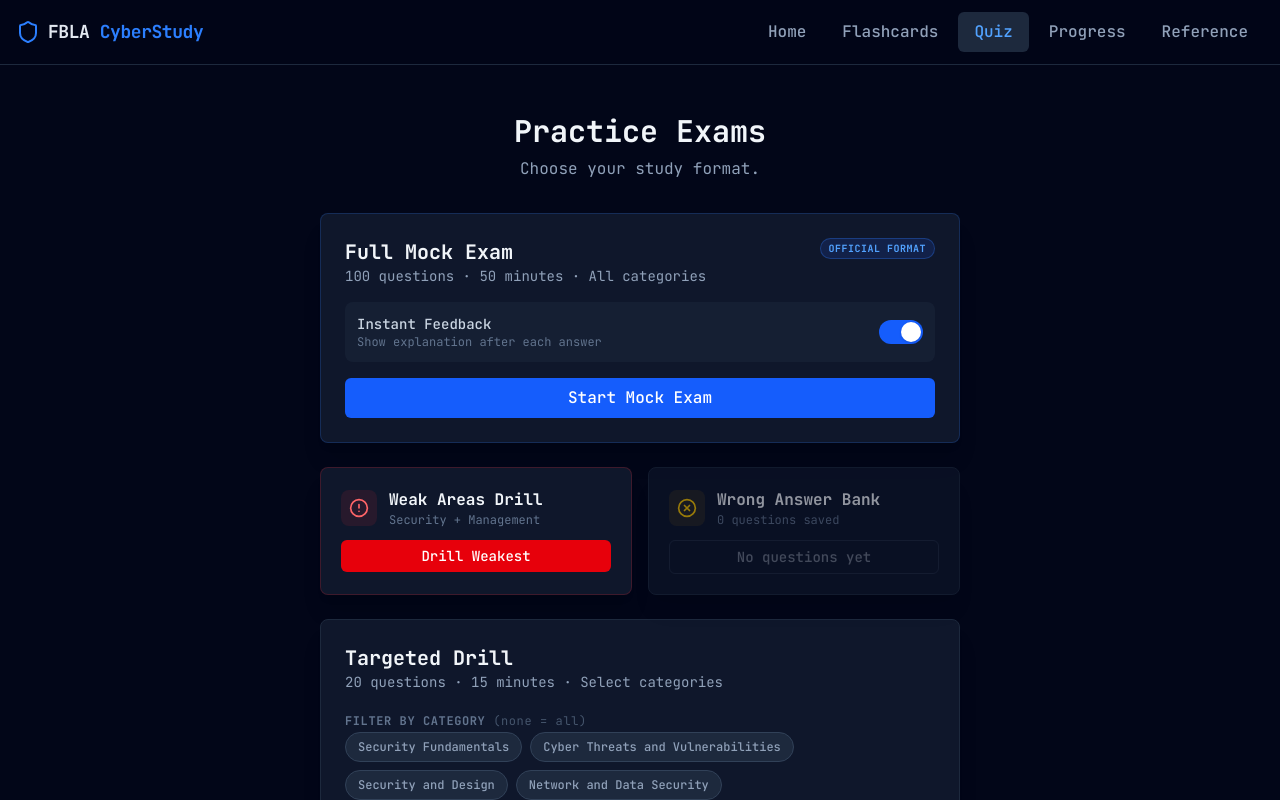
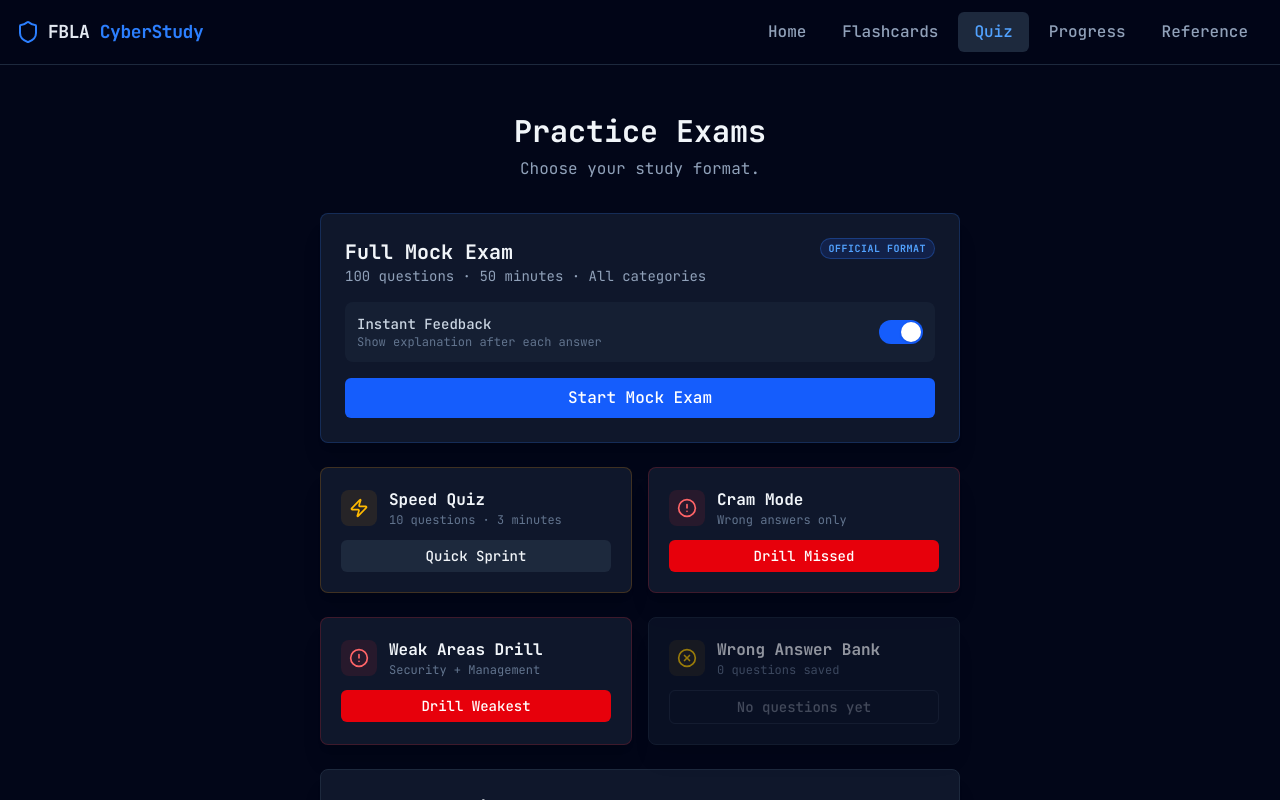
Before and after one commit to tundra-node/tundra-node.github.io, a React (Vite) app in the folder fbla-cybersecurity-2026/: page / in a window 1280 px wide. Both pictures are taken after a click on the button "Quiz". Shown: the top 800 px of the page. Built offline with nearby package versions, Linux system fonts and the light colour scheme.

Commit message:
ui: add Speed Quiz and Cram Mode to Quiz tab

```diff
--- a/fbla-cybersecurity-2026/src/App.tsx
+++ b/fbla-cybersecurity-2026/src/App.tsx
@@ -768,6 +768,30 @@ export default function App() {
               </div>
               <Button className="w-full" onClick={() => startQuiz('full')}>Start Mock Exam</Button>
             </Card>
+
+            {/* Speed Quiz + Cram Mode Row */}
+            <div className="grid sm:grid-cols-2 gap-4">
+              <Card className="p-5 border-amber-500/20 hover:border-amber-500/40 transition-all">
+                <div className="flex items-center gap-3 mb-3">
+                  <div className="p-2 bg-amber-500/10 rounded-lg"><Zap className="w-5 h-5 text-amber-400" /></div>
+                  <div>
+                    <h3 className="font-bold text-slate-100">Speed Quiz</h3>
+                    <p className="text-xs text-slate-500">10 questions · 3 minutes</p>
+                  </div>
+                </div>
+                <Button variant="secondary" size="sm" className="w-full" onClick={startSpeedQuiz}>Quick Sprint</Button>
+              </Card>
+              <Card className="p-5 border-red-500/20 hover:border-red-500/40 transition-all">
+                <div className="flex items-center gap-3 mb-3">
+                  <div className="p-2 bg-red-500/10 rounded-lg"><AlertCircle className="w-5 h-5 text-red-400" /></div>
+                  <div>
+                    <h3 className="font-bold text-slate-100">Cram Mode</h3>
+                    <p className="text-xs text-slate-500">Wrong answers only</p>
+                  </div>
+                </div>
+                <Button variant="danger" size="sm" className="w-full" onClick={startCramMode}>Drill Missed</Button>
+              </Card>
+            </div>
 
             {/* Weak Areas Drill */}
             {(() => {
```
